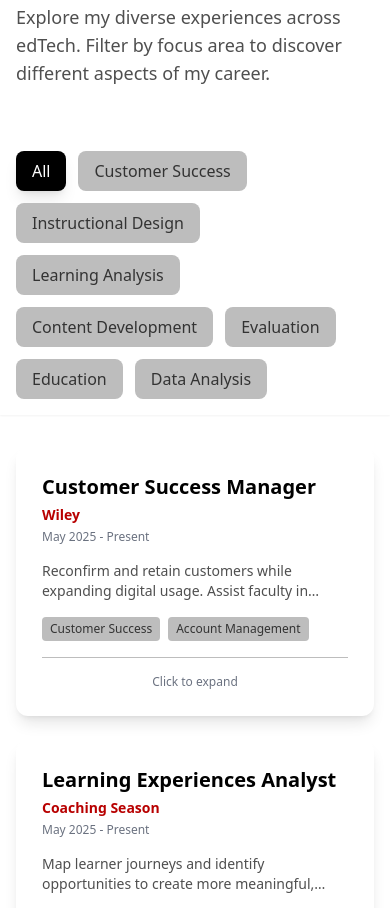
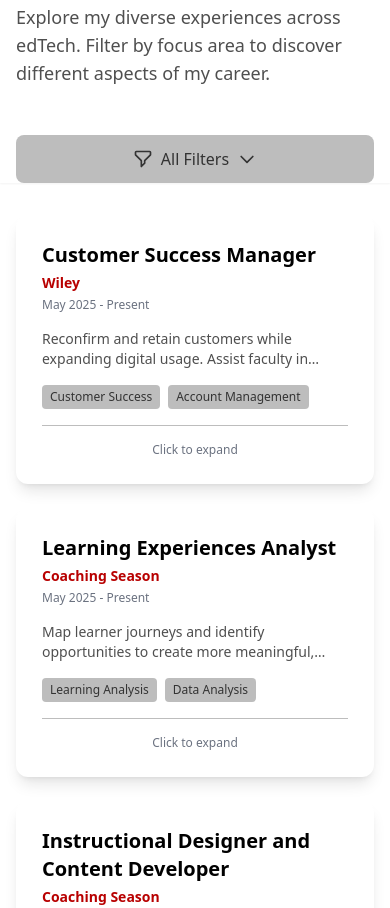
Before and after one commit to anchetadev/angelsPortfolio, a Next.js app: page / in a window 390 px wide. Shown: the part 2920-3828 px from the top of the page. Built offline with nearby package versions, Linux system fonts and the light colour scheme.

Commit message:
refined the sticky filter

```diff
--- a/components/ExperienceSection.tsx
+++ b/components/ExperienceSection.tsx
@@ -163,6 +163,7 @@ const filterTypes = [
 export default function ExperienceSection() {
   const [selectedFilter, setSelectedFilter] = useState<string>('All')
   const [expandedCard, setExpandedCard] = useState<string | null>(null)
+  const [filtersExpanded, setFiltersExpanded] = useState<boolean>(false)
 
   const filteredExperiences = selectedFilter === 'All'
     ? experiences
@@ -170,6 +171,13 @@ export default function ExperienceSection() {
 
   const handleCardClick = (id: string) => {
     setExpandedCard(expandedCard === id ? null : id)
+  }
+
+  const handleFilterClick = (filter: string) => {
+    setSelectedFilter(filter)
+    setExpandedCard(null)
+    // Auto-collapse filters on mobile after selection
+    setFiltersExpanded(false)
   }
 
   return (
@@ -185,9 +193,74 @@ export default function ExperienceSection() {
           </p>
         </div>
 
-        {/* Filter Buttons - Sticky on mobile */}
-        <div className="sticky top-16 z-40 mb-8 bg-white py-4 -mx-4 sm:-mx-6 lg:-mx-8 px-4 sm:px-6 lg:px-8 md:static md:py-0 md:z-auto shadow-sm md:shadow-none transition-shadow duration-200">
-          <div className="flex flex-wrap gap-3">
+        {/* Filter Buttons - Sticky on mobile, collapsible */}
+        <div className="sticky top-16 z-40 mb-8 bg-white -mx-4 sm:-mx-6 lg:-mx-8 px-4 sm:px-6 lg:px-8 md:static md:z-auto shadow-sm md:shadow-none transition-shadow duration-200">
+          {/* Mobile: Filter Icon Button (when collapsed) */}
+          <div className="md:hidden">
+            <button
+              onClick={() => setFiltersExpanded(!filtersExpanded)}
+              className="w-full flex items-center justify-center gap-2 py-3 px-4 bg-gray-100 hover:bg-gray-200 rounded-lg transition-colors"
+              aria-label="Toggle filters"
+            >
+              <svg
+                className="w-5 h-5 text-gray-700"
+                fill="none"
+                stroke="currentColor"
+                viewBox="0 0 24 24"
+              >
+                <path
+                  strokeLinecap="round"
+                  strokeLinejoin="round"
+                  strokeWidth={2}
+                  d="M3 4a1 1 0 011-1h16a1 1 0 011 1v2.586a1 1 0 01-.293.707l-6.414 6.414a1 1 0 00-.293.707V17l-4 4v-6.586a1 1 0 00-.293-.707L3.293 7.293A1 1 0 013 6.586V4z"
+                />
+              </svg>
+              <span className="font-medium text-gray-700">
+                {selectedFilter === 'All' ? 'All Filters' : selectedFilter}
+              </span>
+              <svg
+                className={`w-5 h-5 text-gray-700 transition-transform duration-200 ${
+                  filtersExpanded ? 'rotate-180' : ''
+                }`}
+                fill="none"
+                stroke="currentColor"
+                viewBox="0 0 24 24"
+              >
+                <path
+                  strokeLinecap="round"
+                  strokeLinejoin="round"
+                  strokeWidth={2}
+                  d="M19 9l-7 7-7-7"
+                />
+              </svg>
+            </button>
+
+            {/* Mobile: Expandable Filter Buttons */}
+            <div
+              className={`overflow-hidden transition-all duration-300 ease-in-out ${
+                filtersExpanded ? 'max-h-96 opacity-100 mt-3' : 'max-h-0 opacity-0'
+              }`}
+            >
+              <div className="flex flex-wrap gap-3 pb-4">
+                {filterTypes.map((filter) => (
+                  <button
+                    key={filter}
+                    onClick={() => handleFilterClick(filter)}
+                    className={`px-4 py-2 rounded-lg font-medium transition-all duration-200 ${
+                      selectedFilter === filter
+                        ? 'bg-primary-black text-white shadow-lg'
+                        : 'bg-gray-100 text-gray-700 hover:bg-gray-200'
+                    }`}
+                  >
+                    {filter}
+                  </button>
+                ))}
+              </div>
+            </div>
+          </div>
+
+          {/* Desktop: Always visible filters */}
+          <div className="hidden md:flex flex-wrap gap-3 py-4 md:py-0">
             {filterTypes.map((filter) => (
               <button
                 key={filter}
```
